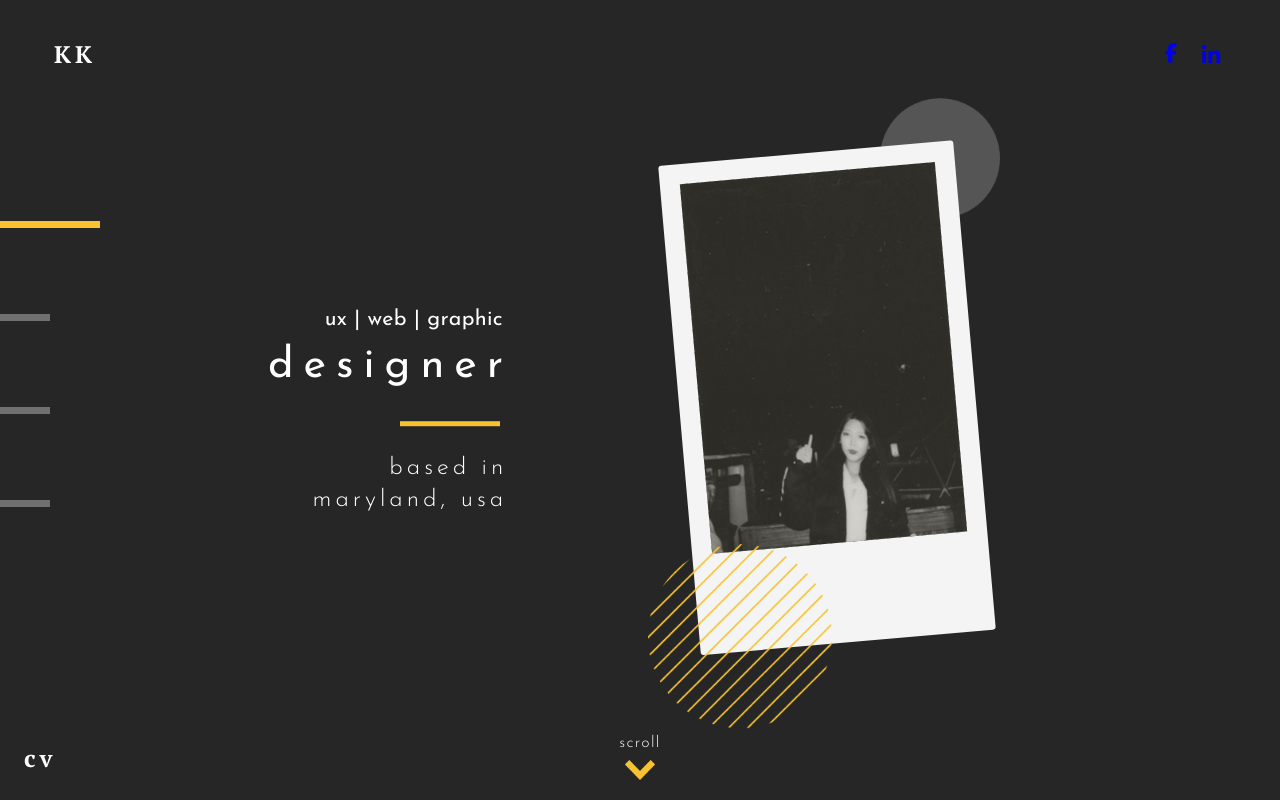
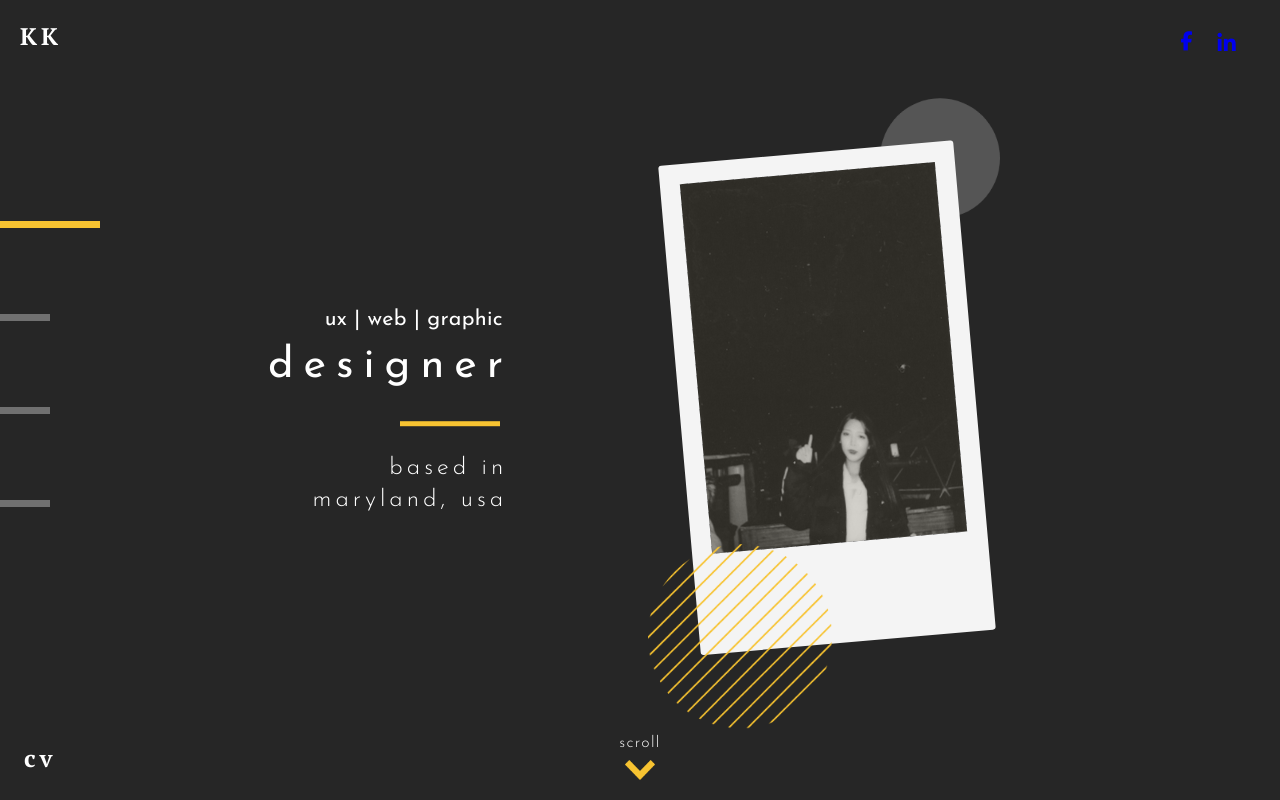
Before and after one commit to eyekira/portfolio, a plain HTML site: page index.html in a window 1280 px wide. Drawn offline with nearby package versions, Linux system fonts and the light colour scheme; a web font is replaced by a local one.

Commit message:
Update main.css
header css fix

```diff
--- a/css/main.css
+++ b/css/main.css
@@ -20,14 +20,15 @@
 .header {
     display: flex;
     position: fixed;
-    z-index: 100;
+    z-index: 1;
     flex-direction: row;
     justify-content: space-between;
-    width: 94%;
-    padding: 30px;
-    height: 50px;
+    width: 96%;
+    padding: 20px;
+    height: 100px;
     align-content: center;
-    align-items: center;
+    align-items: flex-start;
+    margin: auto;
 }
 
 .sns {
@@ -61,7 +62,6 @@
 .kk {
     position: absolute;
     z-index: 10;
-    margin: 1.5rem;
     color: white;
     font-size: 150%;
 }
@@ -136,11 +136,13 @@
 .cv p:hover,
 #sns-f:hover,
 #sns-l:hover {
-    color: #F7C331;
+    color: #F7C331 !important;
     cursor: pointer;
     transition: .3s ease;
 }
-
+button{
+    cursor: pointer;
+}
 
 .h1 {
     font-family: 'Futura PT', 'Josefin Sans', sans-serif !important;
```
